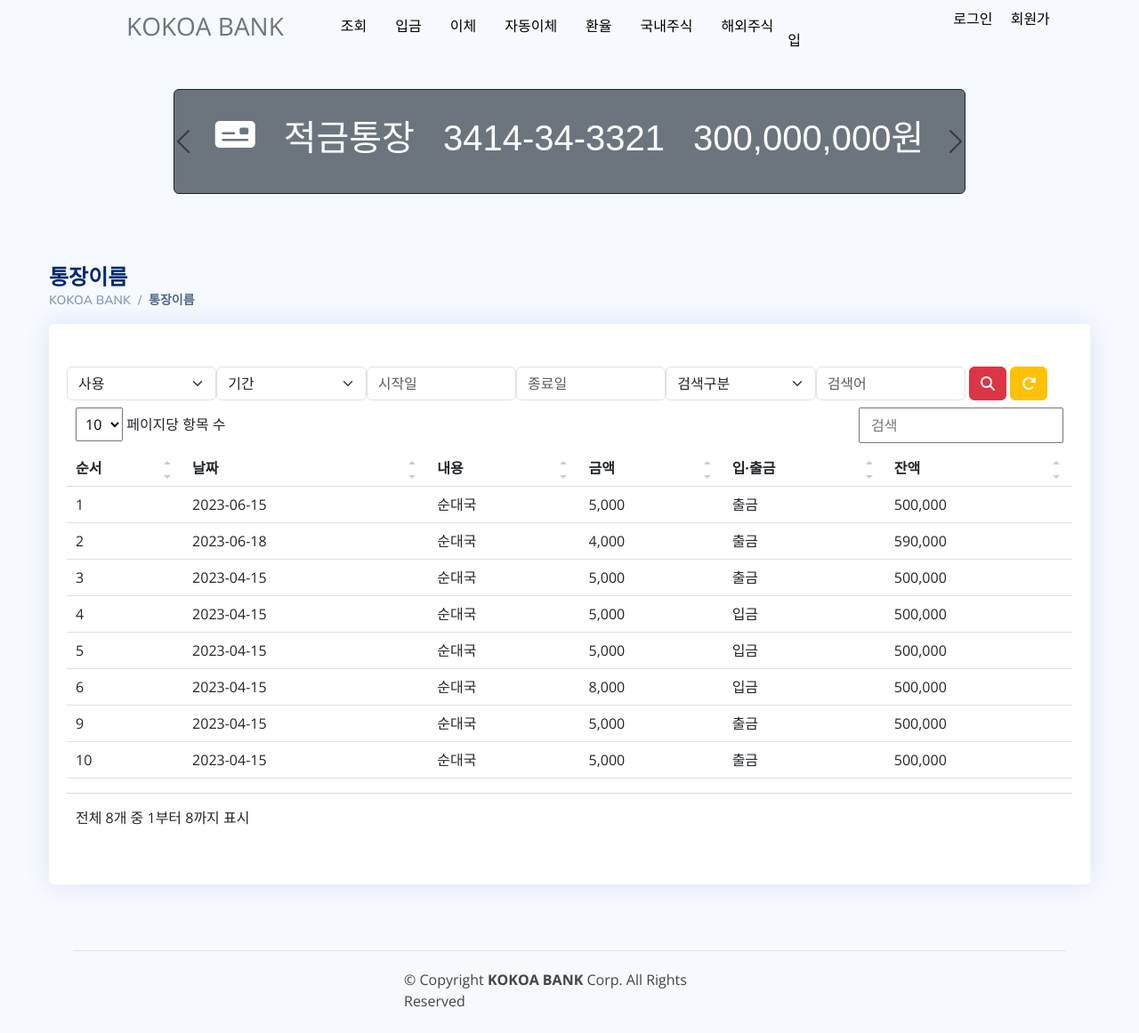
After one commit to wnsgur364/prj_spring, a Java web app: page /account in a window 1280 px wide. The commit adds this page. Shown: the whole page at 89% size. Run offline with Spring Boot 4, a stand-in JSP engine, Linux system fonts and the light colour scheme; the project's own start-up code is not run, and a stand-in starts its controllers and pages; some libraries are stand-ins or nearby versions; some web fonts are replaced.

Commit message:
jsp 파일 변환 완료

```diff
--- a/src/main/java/com/mycompany/app/home/HomeController.java
+++ b/src/main/java/com/mycompany/app/home/HomeController.java
@@ -42,4 +42,13 @@ public class HomeController {
 		return "app/admin/adminCustomer";
 	}
 
+	@RequestMapping(value = "/account")
+	public String account() {
+		// 여기에서 서버단에 필요한 작업을 수행한다.
+
+
+		// 아래의 jsp 파일 호출
+		return "app/main/account";
+	}
+
 }
--- a/src/main/webapp/WEB-INF/views/app/main/account.html
+++ b/src/main/webapp/WEB-INF/views/app/main/account.jsp
@@ -1,3 +1,4 @@
+<%@ page language="java" contentType="text/html; charset=utf-8" pageEncoding="utf-8" %>
 <!DOCTYPE html>
 <html lang="ko">
 <head>
@@ -6,13 +7,13 @@
     <meta name="viewport" content="width=device-width, initial-scale=1.0">
     <title>KOKOA BANK</title>
     <!-- 부트스트랩 -->
-  	<link href="assets/vendor/bootstrap/css/bootstrap.min.css" rel="stylesheet">
+  	<link href="/resources/vendor/bootstrap/css/bootstrap.min.css" rel="stylesheet">
 	<!-- JqueryUi -->
 	<link rel="stylesheet" href="https://code.jquery.com/ui/1.13.2/themes/base/jquery-ui.css">
 	<!-- Fontawesome -->
 	<script src="https://kit.fontawesome.com/b05f67c88a.js" crossorigin="anonymous"></script>
 	<!-- Template Main CSS File -->
-	<link href="assets/css/style.css" rel="stylesheet">
+	<link href="/resources/css/style.css" rel="stylesheet">
   	<!-- Google Fonts -->
   	<link href="https://fonts.gstatic.com" rel="preconnect">
   	<link href="https://fonts.googleapis.com/css?family=Open+Sans:300,300i,400,400i,600,600i,700,700i|Nunito:300,300i,400,400i,600,600i,700,700i|Poppins:300,300i,400,400i,500,500i,600,600i,700,700i" rel="stylesheet">
@@ -20,33 +21,10 @@
 	<link rel="preconnect" href="https://fonts.googleapis.com">
 	<link rel="preconnect" href="https://fonts.gstatic.com" crossorigin>
 	<link href="https://fonts.googleapis.com/css2?family=Dongle:wght@300;400;700&display=swap" rel="stylesheet">
-	<link href="assets/vendor/simple-datatables/style.css" rel="stylesheet">
+	<link href="/resources/vendor/simple-datatables/style.css" rel="stylesheet">
 </head>
 <body>
-	<header class="fixed-top container" id="header">
-		<div class="container">
-      		<div class="d-flex flex-wrap align-items-center justify-content-center justify-content-lg-start">
-        		<ul class="nav col-auto me-auto mb-2 align-items-center">
-         	 		<li><a href="index.html" class="nav-link text-secondary fs-3 px-5">KOKOA BANK</a></li>
-          			<li><a href="account.html" class="nav-link px-3 text-black">조회</a></li>
-          			<li><a href="deposit.html" class="nav-link px-3 text-black">입금</a></li>
-          			<li><a href="send.html" class="nav-link px-3 text-black">이체</a></li>
-          			<li><a href="autoSend.html" class="nav-link px-3 text-black">자동이체</a></li>
-          			<li><a href="exchangeRate.html" class="nav-link px-3 text-black">환율</a></li>
-          			<li><a href="domesticStock.html" class="nav-link px-3 text-black">국내주식</a></li>
-          			<li><a href="foreignStock.html" class="nav-link px-3 text-black">해외주식</a></li>
-        		</ul>
-        		<div class="col">
-          			<a href="login.html" class="px-3" style="text-decoration: none; color: black; margin-left: 170px;">
-          				로그인
-          			</a>
-					<a href="register.html" style="text-decoration: none; color: black;">
-						회원가입
-					</a>
-        		</div>
-      		</div>
-    	</div>
-	</header>
+	<%@ include file="header.jsp" %>
 	<!-- 조회 -->
 	<div id="myCarousel" class="carousel slide carousel-dark position-relative container" data-bs-touch="false" style="width: 1000px; padding: 100px 50px 0 50px; box-sizing: border-box; margin: auto;">
   		<div class="carousel-inner" style="margin: auto;">
@@ -237,20 +215,12 @@
 			</form>
     	</section>
 	</main>
-	<div class="container" id="footer">
-  		<footer class="d-flex flex-wrap justify-content-center align-items-center my-4 border-top" style="padding-top: 20px;">
-    		<div class="col-4 d-flex align-items-center justify-content-end">
-      			<div class="copyright">
-     		 		&copy; Copyright <strong><span>KOKOA BANK</span></strong> Corp. All Rights Reserved
-    			</div>
-    		</div>
-  		</footer>
-	</div>
+	<%@ include file="footer.jsp" %>
 	<script src="https://cdn.jsdelivr.net/npm/bootstrap@5.3.0/dist/js/bootstrap.bundle.min.js" integrity="sha384-geWF76RCwLtnZ8qwWowPQNguL3RmwHVBC9FhGdlKrxdiJJigb/j/68SIy3Te4Bkz" crossorigin="anonymous"></script>
 	<script src="https://code.jquery.com/jquery-3.7.0.min.js" integrity="sha256-2Pmvv0kuTBOenSvLm6bvfBSSHrUJ+3A7x6P5Ebd07/g=" crossorigin="anonymous"></script>
 	<script src="https://code.jquery.com/ui/1.13.2/jquery-ui.js"></script>
-	<script src="assets/vendor/simple-datatables/simple-datatables.js"></script>
-	<script src="assets/js/main.js"></script>
+	<script src="/resources/vendor/simple-datatables/simple-datatables.js"></script>
+	<script src="/resources/js/main.js"></script>
 	<script>
 
 		// datepicker
--- /dev/null
+++ b/src/main/webapp/WEB-INF/views/app/main/footer.jsp
@@ -0,0 +1,10 @@
+<%@ page language="java" contentType="text/html; charset=utf-8" pageEncoding="utf-8" %>
+<div class="container" id="footer">
+	<footer class="d-flex flex-wrap justify-content-center align-items-center my-4 border-top" style="padding-top: 20px;">
+   		<div class="col-4 d-flex align-items-center justify-content-end">
+   			<div class="copyright">
+   		 		&copy; Copyright <strong><span>KOKOA BANK</span></strong> Corp. All Rights Reserved
+   			</div>
+   		</div>
+	</footer>
+</div>
--- /dev/null
+++ b/src/main/webapp/WEB-INF/views/app/main/header.jsp
@@ -0,0 +1,25 @@
+<%@ page language="java" contentType="text/html; charset=utf-8" pageEncoding="utf-8" %>
+<header class="fixed-top container" id="header">
+	<div class="container">
+   		<div class="d-flex flex-wrap align-items-center justify-content-center justify-content-lg-start">
+       		<ul class="nav col-auto me-auto mb-2 align-items-center">
+      	 		<li><a href="index.html" class="nav-link text-secondary fs-3 px-5">KOKOA BANK</a></li>
+       			<li><a href="account.html" class="nav-link px-3 text-black">조회</a></li>
+       			<li><a href="deposit.html" class="nav-link px-3 text-black">입금</a></li>
+       			<li><a href="send.html" class="nav-link px-3 text-black">이체</a></li>
+       			<li><a href="autoSend.html" class="nav-link px-3 text-black">자동이체</a></li>
+       			<li><a href="exchangeRate.html" class="nav-link px-3 text-black">환율</a></li>
+       			<li><a href="domesticStock.html" class="nav-link px-3 text-black">국내주식</a></li>
+       			<li><a href="foreignStock.html" class="nav-link px-3 text-black">해외주식</a></li>
+       		</ul>
+       		<div class="col">
+       			<a href="login.html" class="px-3" style="text-decoration: none; color: black; margin-left: 170px;">
+       				로그인
+       			</a>
+				<a href="register.html" style="text-decoration: none; color: black;">
+					회원가입
+				</a>
+       		</div>
+   		</div>
+   	</div>
+</header>
```
